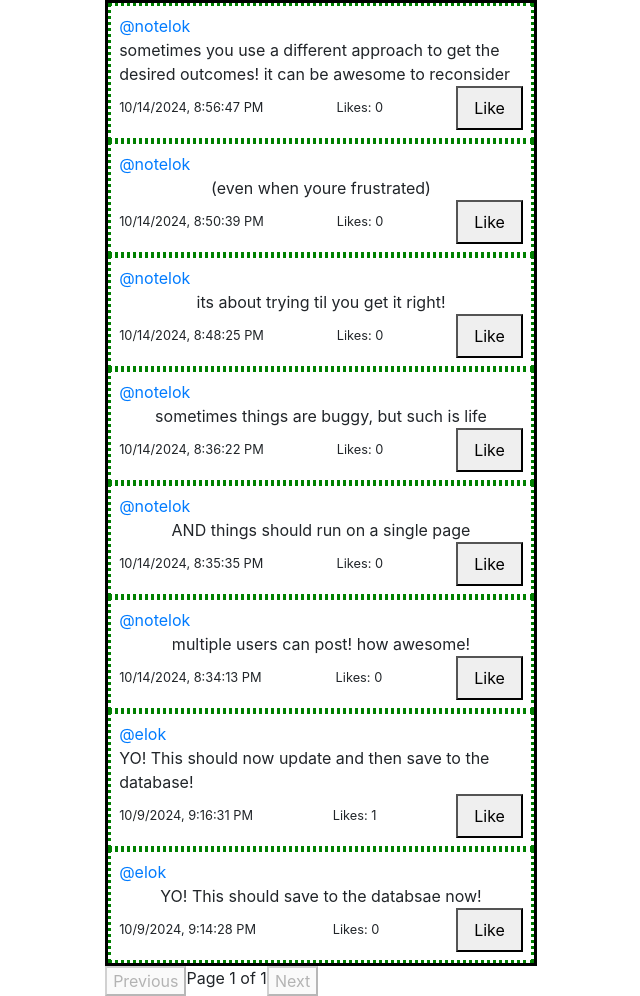
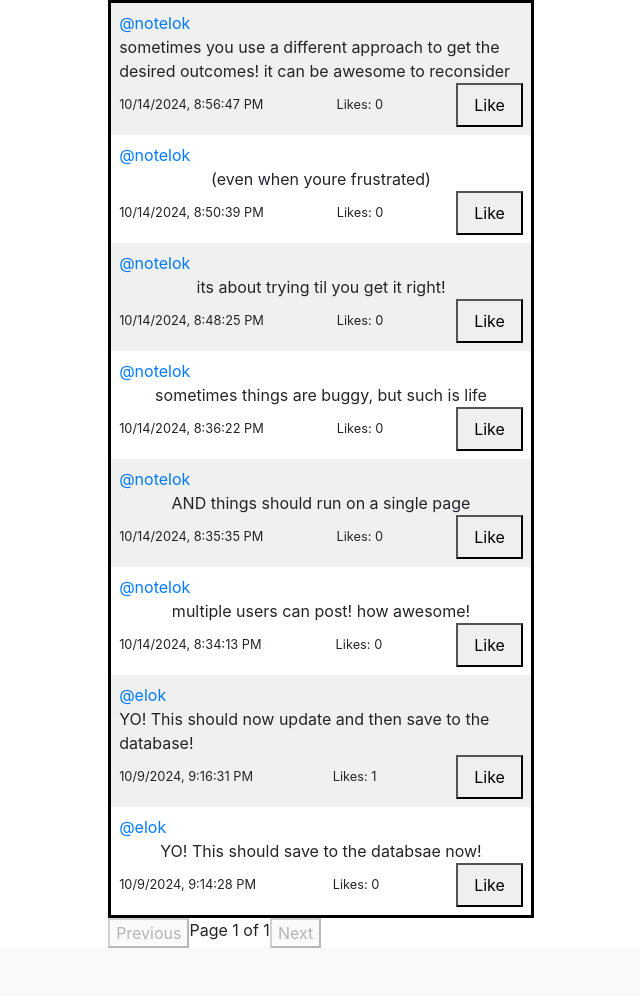
Before and after one commit to elokthewizard/project4, a Django app: page / in a window 1280 px wide. Shown: the part 56-1052 px from the top of the page, without its empty margins (319-959 px from the left). After the commit the page ends 1004 px from the top, so only its background shows below. Run offline with Django 3.2, Linux system fonts and the light colour scheme; data comes from the database, SQL or seed files in the repository; some libraries are stand-ins or nearby versions.

Commit message:
alternate colors for each post

```diff
--- a/network/static/network/components.js
+++ b/network/static/network/components.js
@@ -287,7 +287,7 @@ const Feed = ({ posts, urls, GetRequest, setProfile, handleUsernameClick, logged
     return (
         <div className="feed">
             {posts.map((post, index) => (
-                <div key={index} className="post">
+                <div key={index} id={`post-${post.id}`} className="post">
                     <div className="post-header">
                         <a
                             className="username-link"
--- a/network/static/network/styles.css
+++ b/network/static/network/styles.css
@@ -22,7 +22,6 @@
     align-items: center;
     justify-content: center;
     width: 100%;
-    border: solid red;
     margin-top: 0;
     padding-top: 0;
     margin-bottom: 0;
@@ -45,7 +44,6 @@ textarea {
 }
 
 .post {
-    border: dotted green;
     display: flex;
     flex-direction: column;
     padding: 0.5rem;
@@ -100,3 +98,11 @@ form {
     justify-content: center;
     align-items: center;
 }
+
+.post:nth-child(odd) {
+    background-color: #f0f0f0;  /* Light gray for odd posts */
+}
+
+.post:nth-child(even) {
+    background-color: #ffffff;  /* White for even posts */
+}
```
